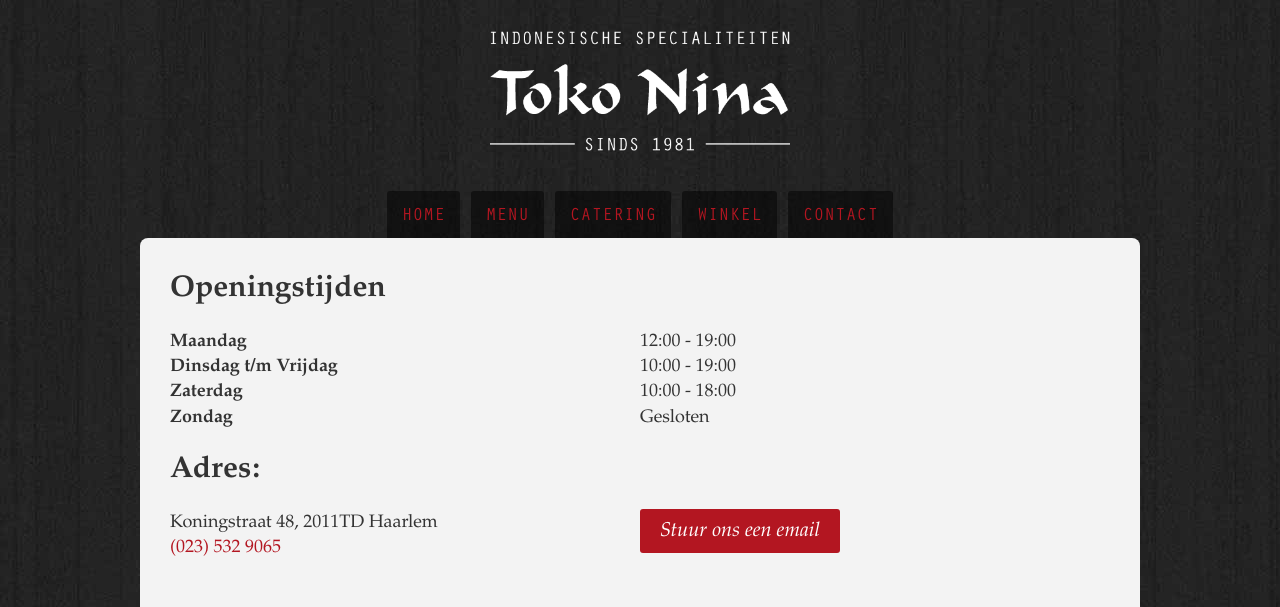
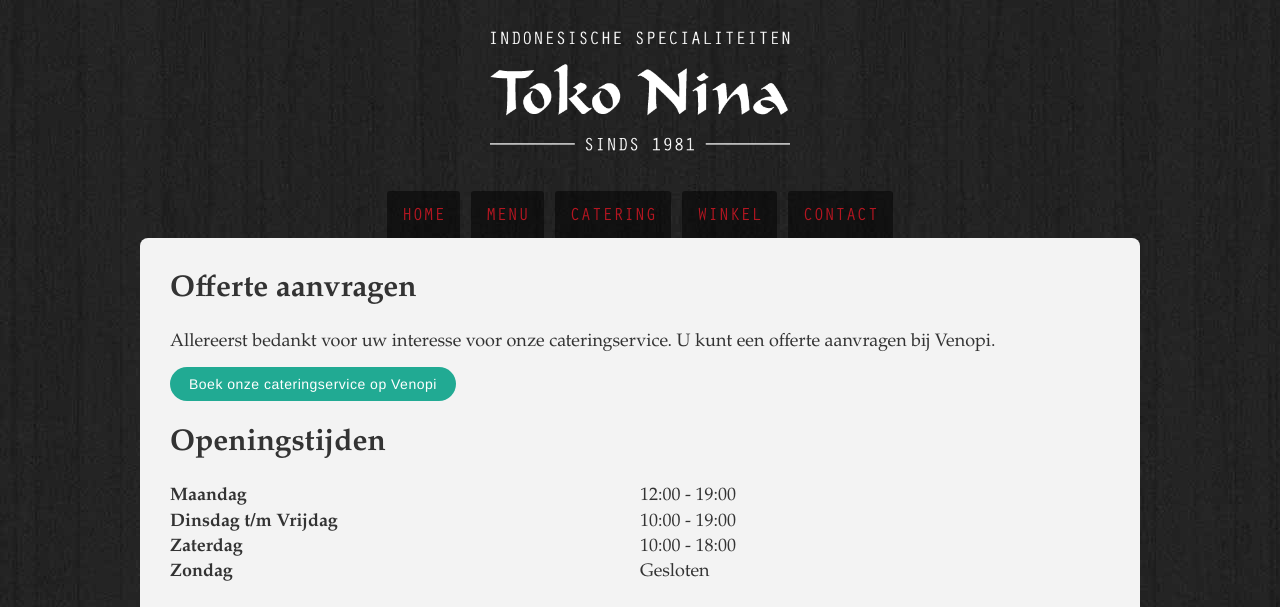
Before and after one commit to tokonina/tokonina.github.io, a Jekyll site: the page built from contact.html, in a window 1280 px wide. Shown: the top 607 px of the page. Built offline with Jekyll 4.4.1, drawn with Linux system fonts in a browser that asks for light colours; nearby versions of some CDN libraries.

Commit message:
Contact - works

```diff
--- a/contact.html
+++ b/contact.html
@@ -1,12 +1,19 @@
 ---
 layout: default
 ---
+<style>
+  .venopi-btn { transition: color 0.3s ease-in-out,background-color 0.3s ease-in-out; font-weight: 500; letter-spacing: 0.5px; padding: 9px 19px; background: #21aa93; border-radius: 34px; color: #fff; font-family:'Nunito Sans',Avenir,'Helvetica Neue','Helvetica',Helvetica,Arial,sans-serif;font-size:14px; }
+  .venopi-btn:hover { background: #1E8183; text-decoration: none; transition: color 0.3s ease-in-out,background-color 0.3s ease-in-out; }
+</style>
 
 <div class="bg-pattern">
   <div class="wrapper">
     {% include header.html %}
 
     <article class="content-box">
+      <h2 class="h4">Offerte aanvragen</h2>
+      <p>Allereerst bedankt voor uw interesse voor onze cateringservice. U kunt een offerte aanvragen bij Venopi.</p>
+      <p style="margin-bottom: 24px;"><a href="https://www.venopi.com/widget/toko-nina-haarlem/" target="_blank" class="venopi-btn">Boek onze cateringservice op Venopi</a></p>
 
       <h2 class="h4">Openingstijden</h2>
       <dl class="cf">
```
